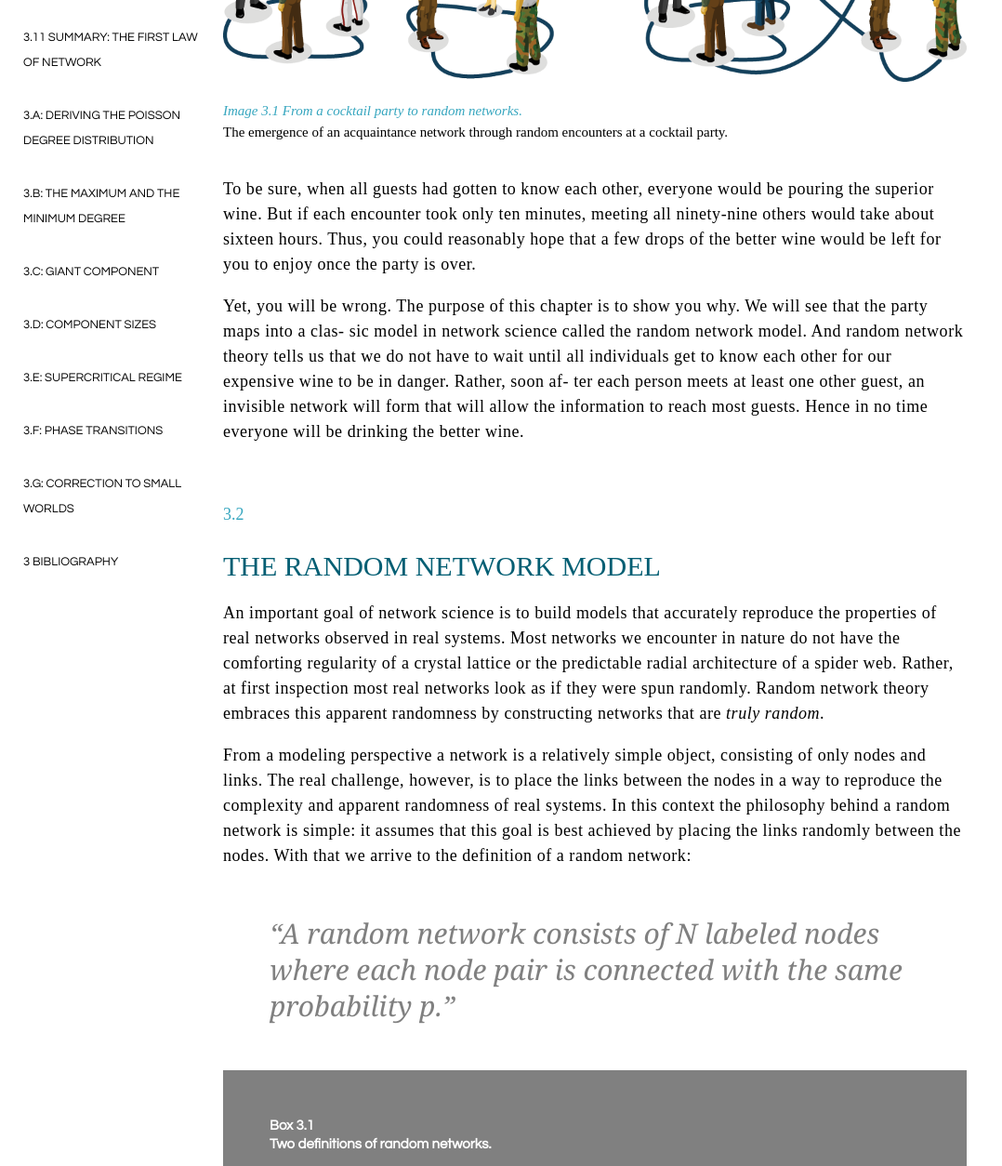
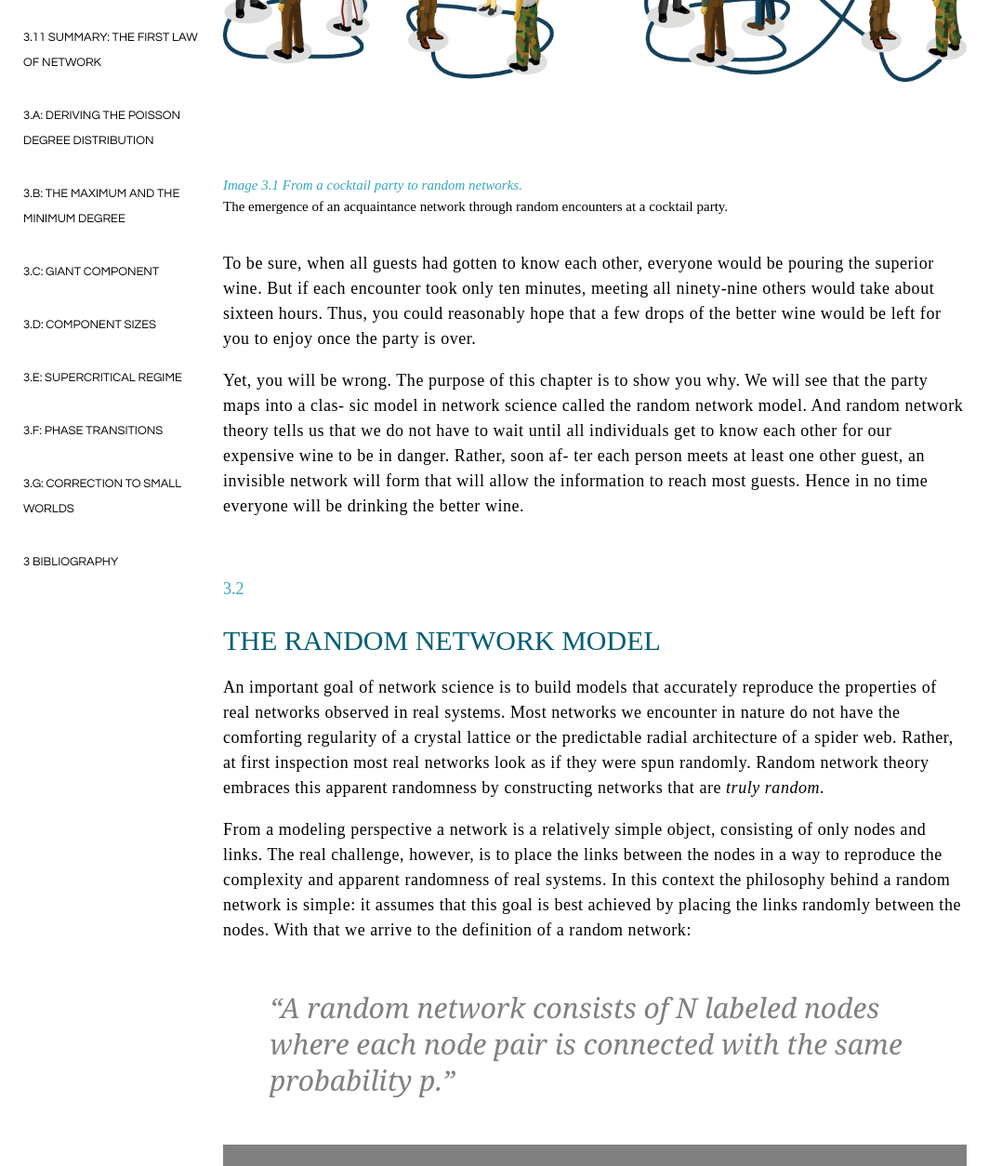
Before and after one commit to carolineammer/Network-Science-Albert-L-szl-Barab-si-Introduction, a plain HTML site: page digital-version/chapter-3/ch3.html in a window 1280 px wide. Shown: the part 1022-2276 px from the top of the page at 93% size, without its empty margins (0-1078 px from the left). Drawn offline with nearby package versions, Linux system fonts and the light colour scheme; some packages are replaced by stand-ins of ours.

Commit message:
test aenderung

```diff
--- a/digital-version/stylesheets/typogruppe.scss
+++ b/digital-version/stylesheets/typogruppe.scss
@@ -33,6 +33,7 @@ h3 {
 	margin: 0.9em 0 0;
 }
 
+
 figure {
 	margin: 50px 0 35px 0;
 	font-size: 15px;
@@ -42,7 +43,7 @@ figure {
 	color: $hellBlau;
 	font-style: oblique;
 	display:inline-block;
-	margin-top: 20px;
+	margin-top: 100px;
 }
 
 .tip {
@@ -53,6 +54,7 @@ figure {
 	h4 {
 		color: #fff;
 		font-size: 15px;
+		font-family: "brandon grotesque";
 	}
 
 	p {
```
Also changed, not shown: digital-version/stylesheets/typogruppe.css, 2 other files.
